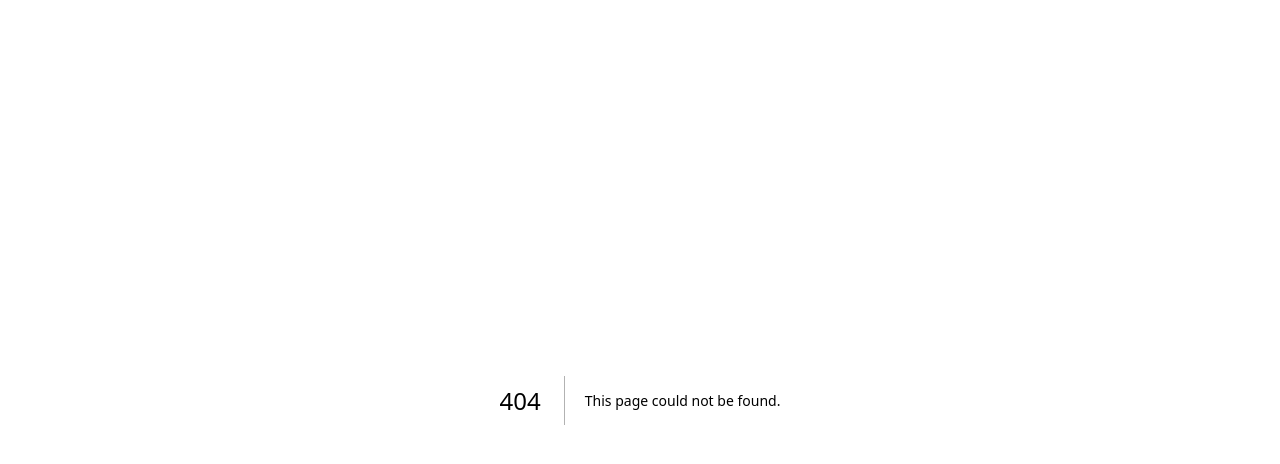
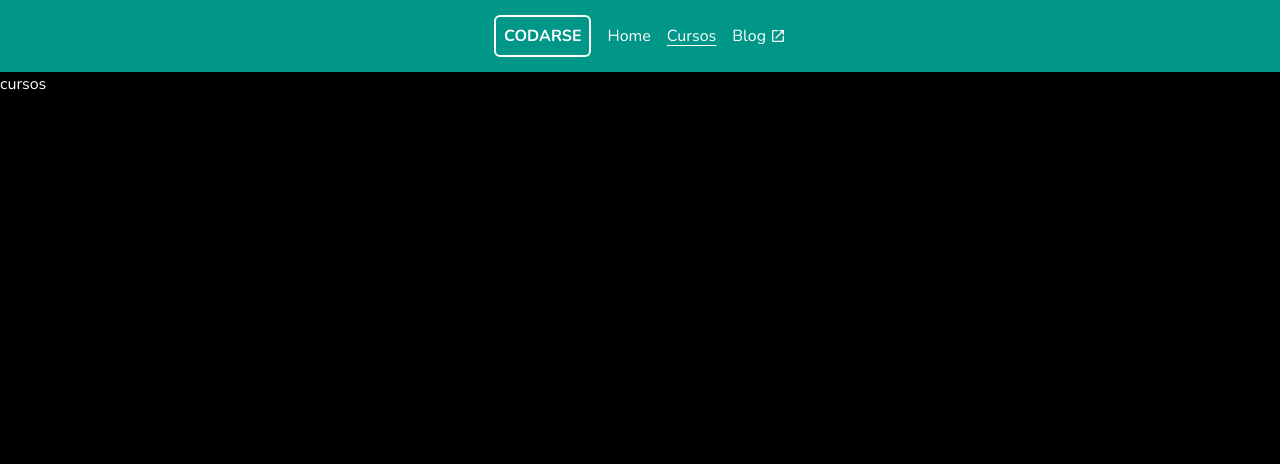
Before and after one commit to TheodoroL/youtube-course-plataform, a Next.js app: page /cursos in a window 1280 px wide. Before the commit this address had no page. Shown: the top 464 px of the page. Built offline with nearby package versions, Linux system fonts and the light colour scheme.

Commit message:
feat: Adicionando Header Component

```diff
--- a/package.json
+++ b/package.json
@@ -11,7 +11,8 @@
   "dependencies": {
     "next": "16.4.6",
     "react": "19.3.0",
-    "react-dom": "19.3.0"
+    "react-dom": "19.3.0",
+    "react-icons": "^5.7.0"
   },
   "devDependencies": {
     "@tailwindcss/turbopack": "4.3.3",
--- /dev/null
+++ b/src/app/cursos/page.tsx
@@ -0,0 +1,7 @@
+export default function PageCursos() {
+  return (
+    <>
+      <h1>cursos</h1>
+    </>
+  );
+}
--- a/src/app/globals.css
+++ b/src/app/globals.css
@@ -11,5 +11,9 @@
 
 html,
 body {
-  @apply bg-background text-text w-screen h-screen;
+  @apply bg-background text-text w-screen h-screen underline-offset-4;
 }
+a {
+  /*aplica estilo aos links com hover para apareer o sublinhado e active para a opacidade com 50% e transition */
+  @apply hover:underline active:opacity-50 transition-opacity;
+}
--- a/src/app/layout.tsx
+++ b/src/app/layout.tsx
@@ -1,6 +1,8 @@
 import type { Metadata } from "next";
 import { Nunito } from "next/font/google";
 import "./globals.css";
+
+import Header from "@/components/header/Header";
 
 const nuito = Nunito({ subsets: ["latin"] });
 
@@ -13,7 +15,10 @@ export const metadata: Metadata = {
 export default function RootLayout({ children }: LayoutProps<"/">) {
   return (
     <html lang="pt-BR" className={`${nuito.className} h-full antialiased`}>
-      <body className="min-h-full flex flex-col">{children}</body>
+      <body className="min-h-full flex flex-col">
+        <Header />
+        {children}
+      </body>
     </html>
   );
 }
--- /dev/null
+++ b/src/components/header/Header.tsx
@@ -0,0 +1,50 @@
+"use client";
+
+import Link from "next/link";
+import { usePathname } from "next/navigation";
+
+import { MdOutlineOpenInNew } from "react-icons/md";
+
+export default function Header() {
+  const currentPath = usePathname();
+  return (
+    <nav className="flex items-center bg-primary justify-center py-4">
+      <ul className="flex gap-4 items-center ">
+        <li className="my-2">
+          <Link href="/" className="border-2 rounded-md py-2 px-2 font-bold ">
+            CODARSE
+          </Link>
+        </li>
+        <li>
+          <Link
+            href="/"
+            data-active={currentPath === "/"}
+            className={"data-[active=true]:underline"}
+          >
+            Home
+          </Link>
+        </li>
+        <li>
+          <Link
+            href="/cursos"
+            data-active={currentPath === "/cursos"}
+            className={"data-[active=true]:underline"}
+          >
+            Cursos
+          </Link>
+        </li>
+
+        <li>
+          <Link
+            href="https://google.com"
+            target="_blank"
+            className="flex  gap-1 items-center"
+          >
+            Blog
+            <MdOutlineOpenInNew />
+          </Link>
+        </li>
+      </ul>
+    </nav>
+  );
+}
```
Also changed, not shown: 1 other file (tests, documents, lock files or other folders).
